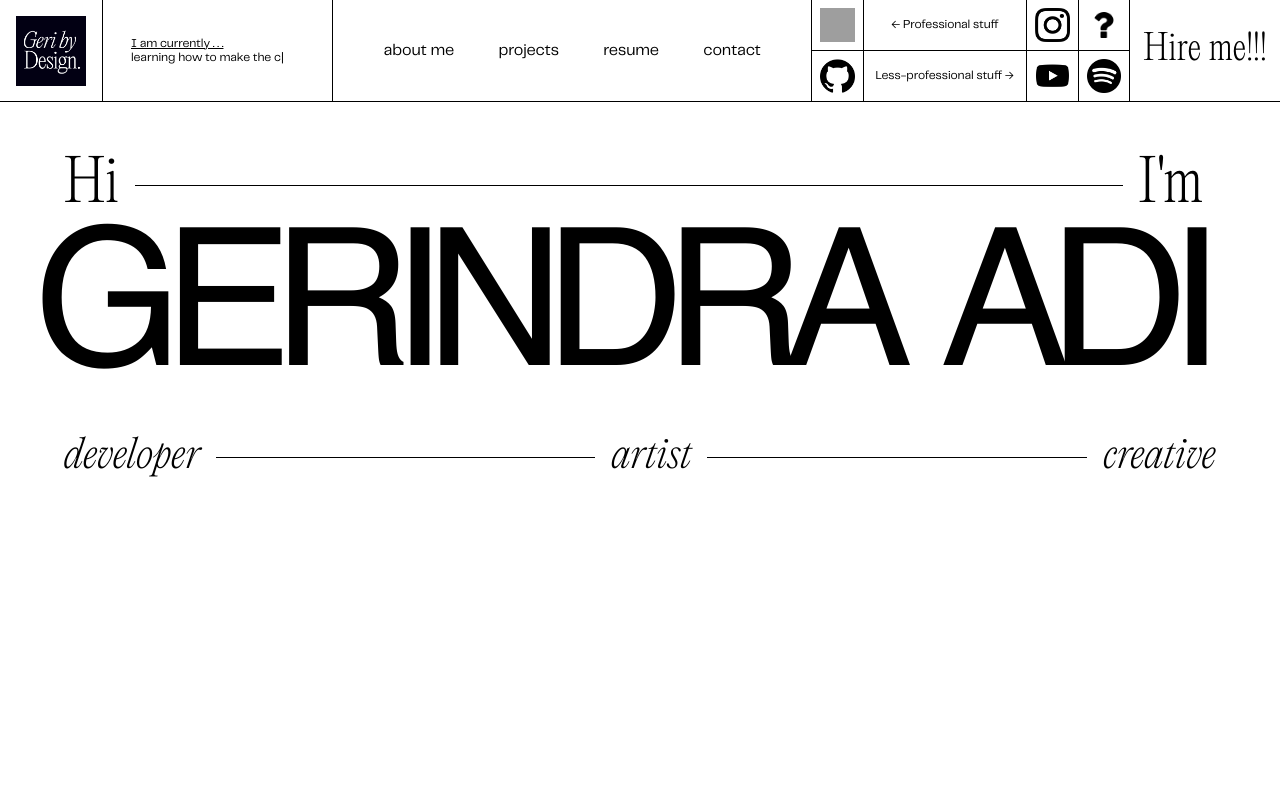
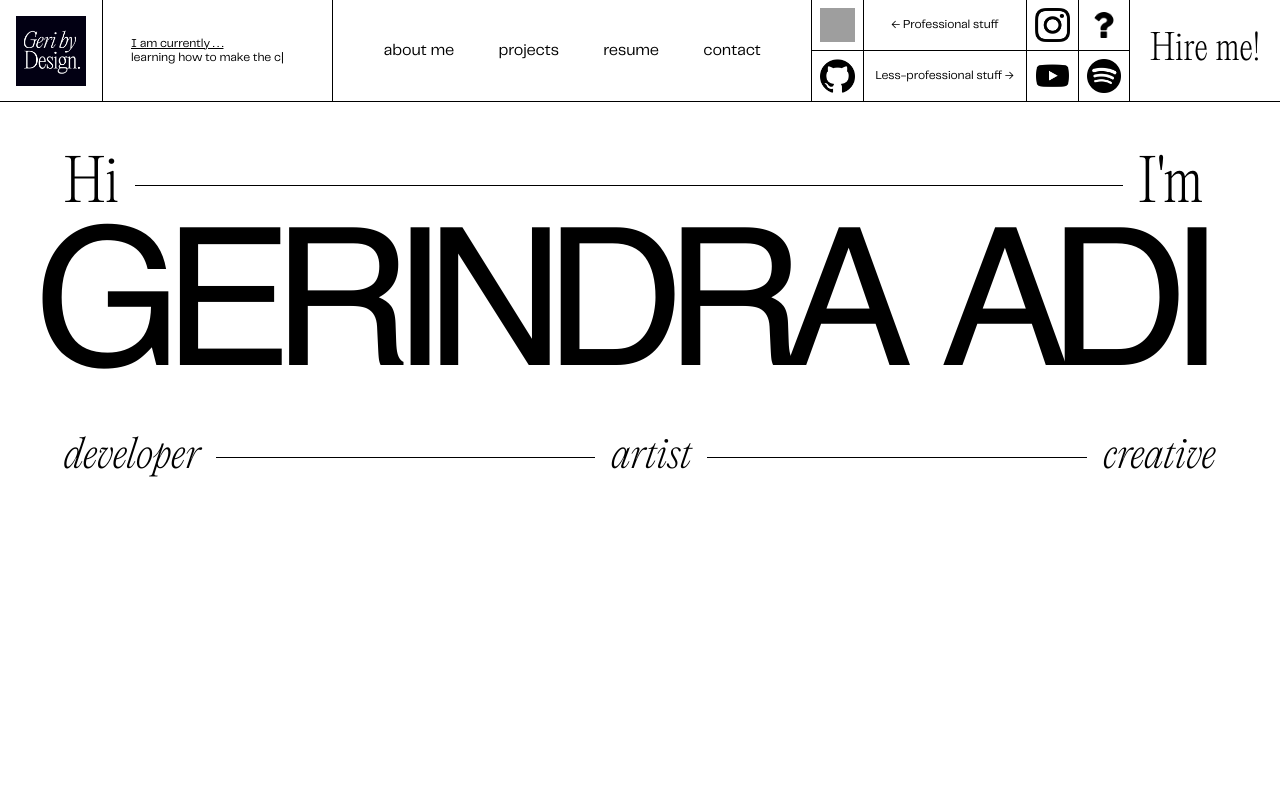
Before and after one commit to TedDPig123/personal-website, a React (Vite) app: page / in a window 1280 px wide. Shown: the top 800 px of the page. Built offline with nearby package versions, Linux system fonts and the light colour scheme; grey boxes are pictures that could not be loaded.

Commit message:
hire me!

```diff
--- a/src/components/Navbar.tsx
+++ b/src/components/Navbar.tsx
@@ -92,7 +92,7 @@ export default function Navbar(){
 
                     <div className='hire-me font-editoriallight text-[35px] flex items-center justify-center select-none relative w-[150px]'>
                         <div className='hire-me-1 z-20 absolute text-center w-full'></div>
-                        <div className='z-10 absolute text-center w-full'>Hire me!!!</div>
+                        <div className='z-10 absolute text-center w-full'>Hire me!</div>
                         {/* <div className='hire-me-2 z-15 absolute w-full text-center font-helveticabold text-[30px] leading-[28px]'>You want to hire me...</div> */}
                     </div>
                 </div>
```
